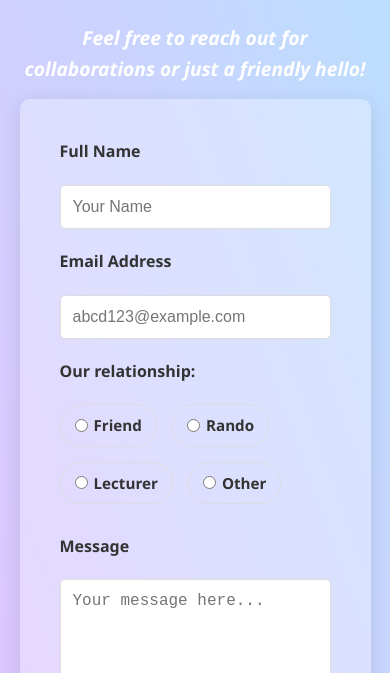
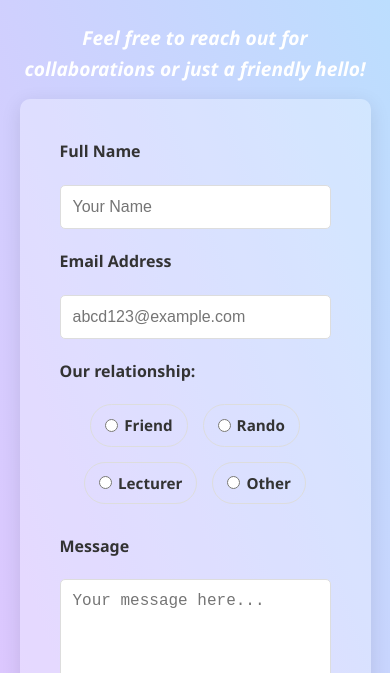
Before and after one commit to Thngyh/Individual-Assignment, a plain HTML site: page contact.html in a window 390 px wide. Shown: the part 171-844 px from the top of the page. Drawn offline with Linux system fonts and the light colour scheme.

Commit message:
style: center-align radio group in contact form

```diff
--- a/style.css
+++ b/style.css
@@ -686,6 +686,11 @@ footer {
         margin-left: 0;
         justify-content: center;
     }
+
+    .radio-group {
+        text-align: center;
+        justify-content: center;
+    }
 }
 
 /* --- Tablets & Mobile (max-width: 900px) --- */
```
